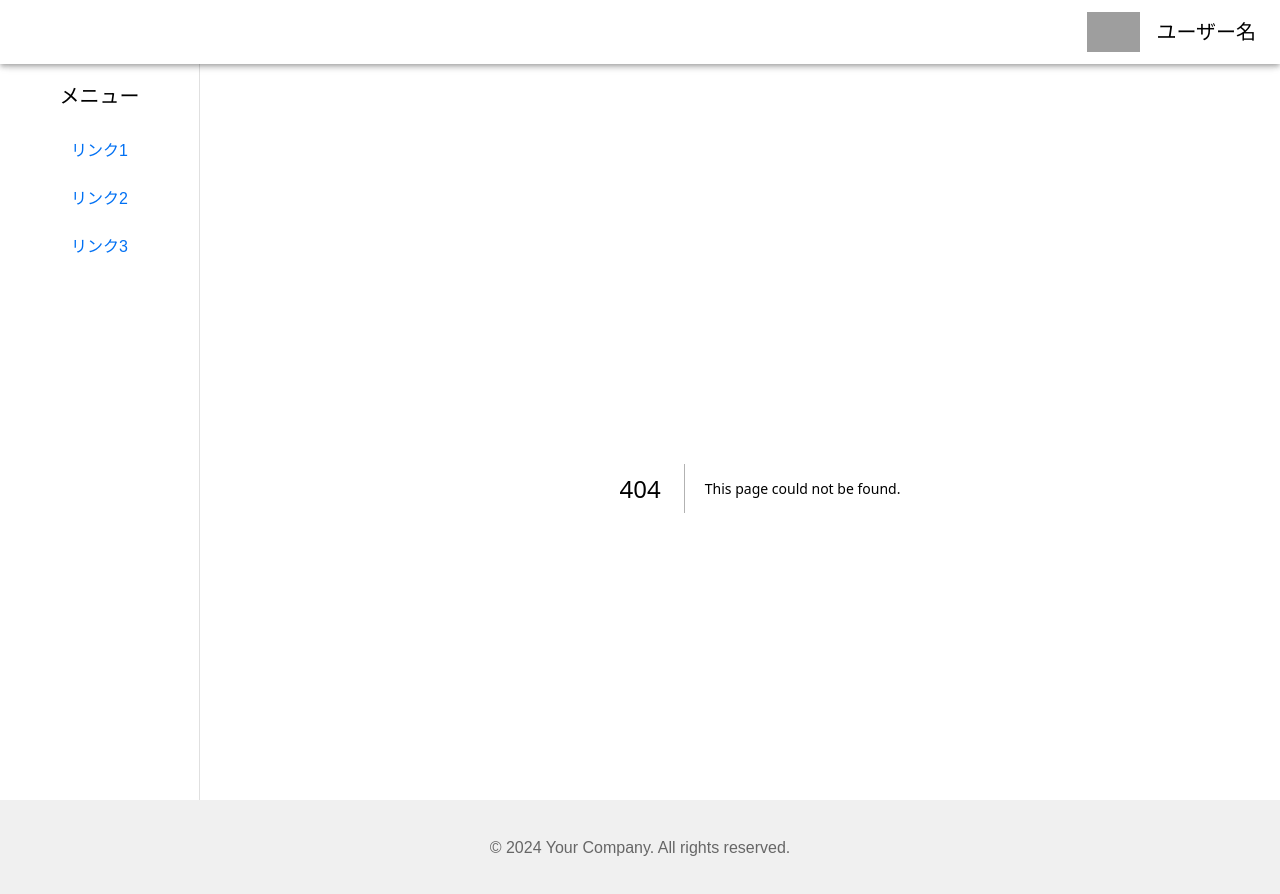
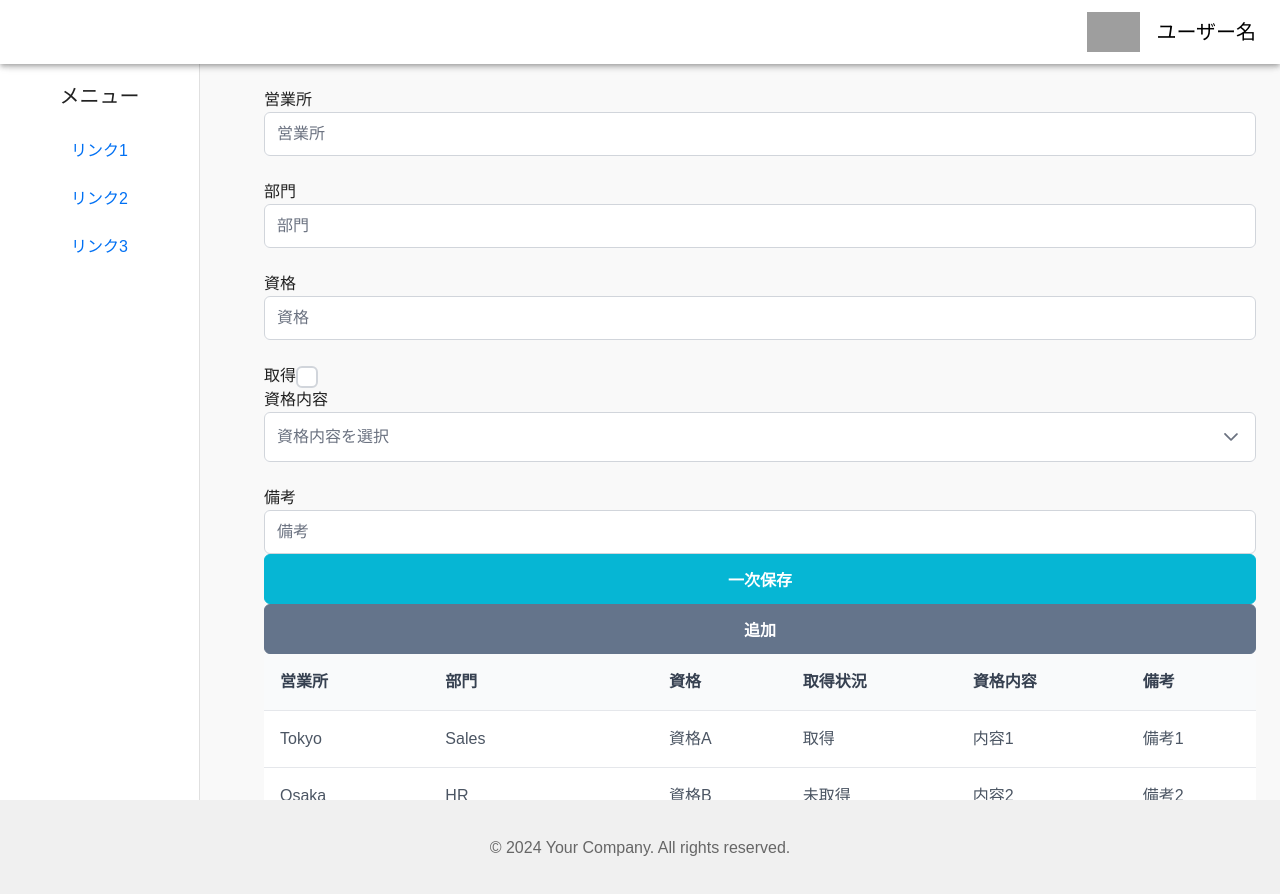
Before and after one commit to yamamoto04150422/next-msw, a Next.js app: page /primeReact/validate in a window 1280 px wide. Before the commit this address had no page. Built offline with nearby package versions, Linux system fonts and the light colour scheme; grey boxes are pictures that could not be loaded; a web font is replaced by a local one.

Commit message:
primereact validate

```diff
--- a/src/app/page.tsx
+++ b/src/app/page.tsx
@@ -83,6 +83,9 @@ export default function Home() {
       <h1>
         <Link href="/mui/table">mui/table</Link>
       </h1>
+      <h1>
+        <Link href="/primeReact/validate">primeReact/validate</Link>
+      </h1>
     </main>
   );
 }
--- /dev/null
+++ b/src/app/primeReact/validate/page.tsx
@@ -0,0 +1,261 @@
+"use client";
+
+import React, { useState } from "react";
+import { useForm, Controller } from "react-hook-form";
+import { yupResolver } from "@hookform/resolvers/yup";
+import * as Yup from "yup";
+import { InputText } from "primereact/inputtext";
+import { Checkbox } from "primereact/checkbox";
+import { Button } from "primereact/button";
+import { Dropdown } from "primereact/dropdown";
+import { DataTable } from "primereact/datatable";
+import { Column } from "primereact/column";
+import { Paginator } from "primereact/paginator";
+
+// バリデーションスキーマ
+const schema = Yup.object().shape({
+  office: Yup.string().required("営業所を入力してください"),
+  department: Yup.string().required("部門を入力してください"),
+  qualification: Yup.string().required("資格を入力してください"),
+  remarks: Yup.string(),
+  qualificationStatus: Yup.boolean(),
+  qualificationContent: Yup.string().required("資格内容を選択してください"),
+});
+
+// 初期データ
+const initialData = [
+  {
+    id: 1,
+    office: "Tokyo",
+    department: "Sales",
+    qualification: "資格A",
+    qualificationStatus: true,
+    qualificationContent: "内容1",
+    remarks: "備考1",
+  },
+  {
+    id: 2,
+    office: "Osaka",
+    department: "HR",
+    qualification: "資格B",
+    qualificationStatus: false,
+    qualificationContent: "内容2",
+    remarks: "備考2",
+  },
+  {
+    id: 3,
+    office: "Nagoya",
+    department: "Marketing",
+    qualification: "資格C",
+    qualificationStatus: true,
+    qualificationContent: "内容3",
+    remarks: "備考3",
+  },
+  {
+    id: 4,
+    office: "Fukuoka",
+    department: "Development",
+    qualification: "資格D",
+    qualificationStatus: false,
+    qualificationContent: "内容4",
+    remarks: "備考4",
+  },
+  {
+    id: 5,
+    office: "Sapporo",
+    department: "Support",
+    qualification: "資格E",
+    qualificationStatus: true,
+    qualificationContent: "内容5",
+    remarks: "備考5",
+  },
+];
+
+const HomePage = () => {
+  const {
+    control,
+    handleSubmit,
+    formState: { errors },
+  } = useForm({
+    resolver: yupResolver(schema),
+  });
+
+  const [data, setData] = useState(initialData);
+  const [page, setPage] = useState(0);
+  const [rowsPerPage, setRowsPerPage] = useState(5);
+
+  const qualificationContentOptions = [
+    { label: "内容1", value: "内容1" },
+    { label: "内容2", value: "内容2" },
+    { label: "内容3", value: "内容3" },
+  ];
+
+  const onSubmit = (formData: any) => {
+    const newData = [...data, { id: data.length + 1, ...formData }];
+    setData(newData);
+  };
+
+  const handlePageChange = (event: any) => {
+    setPage(event.page);
+    setRowsPerPage(event.rows);
+  };
+
+  return (
+    <form onSubmit={handleSubmit(onSubmit)}>
+      <div className="p-fluid grid">
+        <div className="field col-12 md:col-6">
+          <Controller
+            name="office"
+            control={control}
+            render={({ field }) => (
+              <>
+                <label>営業所</label>
+                <InputText
+                  {...field}
+                  value={field.value || ""} // undefinedやnullを避ける
+                  placeholder="営業所"
+                  className={`${errors.office ? "p-invalid" : ""} custom-input`} // カスタムクラスを追加
+                />
+                <div className="p-error" style={{ minHeight: "1.5rem" }}>
+                  {errors.office && errors.office.message}
+                </div>
+              </>
+            )}
+          />
+        </div>
+
+        <div className="field col-12 md:col-6">
+          <Controller
+            name="department"
+            control={control}
+            render={({ field }) => (
+              <>
+                <label>部門</label>
+                <InputText
+                  {...field}
+                  value={field.value || ""}
+                  placeholder="部門"
+                  className={`${errors.department ? "p-invalid" : ""} custom-input`}
+                />
+                <div className="p-error" style={{ minHeight: "1.5rem" }}>
+                  {errors.department && errors.department.message}
+                </div>
+              </>
+            )}
+          />
+        </div>
+
+        <div className="field col-12 md:col-6">
+          <Controller
+            name="qualification"
+            control={control}
+            render={({ field }) => (
+              <>
+                <label>資格</label>
+                <InputText
+                  {...field}
+                  value={field.value || ""}
+                  placeholder="資格"
+                  className={`${errors.qualification ? "p-invalid" : ""} custom-input`}
+                />
+
+                <div className="p-error" style={{ minHeight: "1.5rem" }}>
+                  {errors.qualification && errors.qualification.message}
+                </div>
+              </>
+            )}
+          />
+        </div>
+
+        <div className="field col-12 md:col-6">
+          <Controller
+            name="qualificationStatus"
+            control={control}
+            render={({ field }) => (
+              <>
+                <label>取得</label>
+                <Checkbox
+                  {...field}
+                  checked={field.value != undefined && field.value}
+                />
+              </>
+            )}
+          />
+        </div>
+
+        <div className="field col-12 md:col-6">
+          <Controller
+            name="qualificationContent"
+            control={control}
+            render={({ field }) => (
+              <>
+                <label>資格内容</label>
+                <Dropdown
+                  {...field}
+                  options={qualificationContentOptions}
+                  placeholder="資格内容を選択"
+                  className={errors.qualificationContent ? "p-invalid" : ""}
+                />
+                <div className="p-error" style={{ minHeight: "1.5rem" }}>
+                  {errors.qualificationContent &&
+                    errors.qualificationContent.message}
+                </div>
+              </>
+            )}
+          />
+        </div>
+
+        <div className="field col-12 md:col-6">
+          <Controller
+            name="remarks"
+            control={control}
+            render={({ field }) => (
+              <>
+                <label>備考</label>
+                <InputText
+                  {...field}
+                  value={field.value || ""}
+                  placeholder="備考"
+                />
+              </>
+            )}
+          />
+        </div>
+
+        <div className="col-12">
+          <Button
+            label="一次保存"
+            className="p-button-primary"
+            style={{ marginRight: "10px" }}
+            type="button"
+          />
+          <Button label="追加" className="p-button-secondary" type="submit" />
+        </div>
+      </div>
+
+      {/* DataTable */}
+      <DataTable value={data} paginator={false} responsiveLayout="scroll">
+        <Column field="office" header="営業所" />
+        <Column field="department" header="部門" />
+        <Column field="qualification" header="資格" />
+        <Column
+          field="qualificationStatus"
+          header="取得状況"
+          body={(rowData) => (rowData.qualificationStatus ? "取得" : "未取得")}
+        />
+        <Column field="qualificationContent" header="資格内容" />
+        <Column field="remarks" header="備考" />
+      </DataTable>
+
+      {/* Paginator */}
+      <Paginator
+        first={page * rowsPerPage}
+        rows={rowsPerPage}
+        totalRecords={data.length}
+        onPageChange={handlePageChange}
+      />
+    </form>
+  );
+};
+
+export default HomePage;
```
